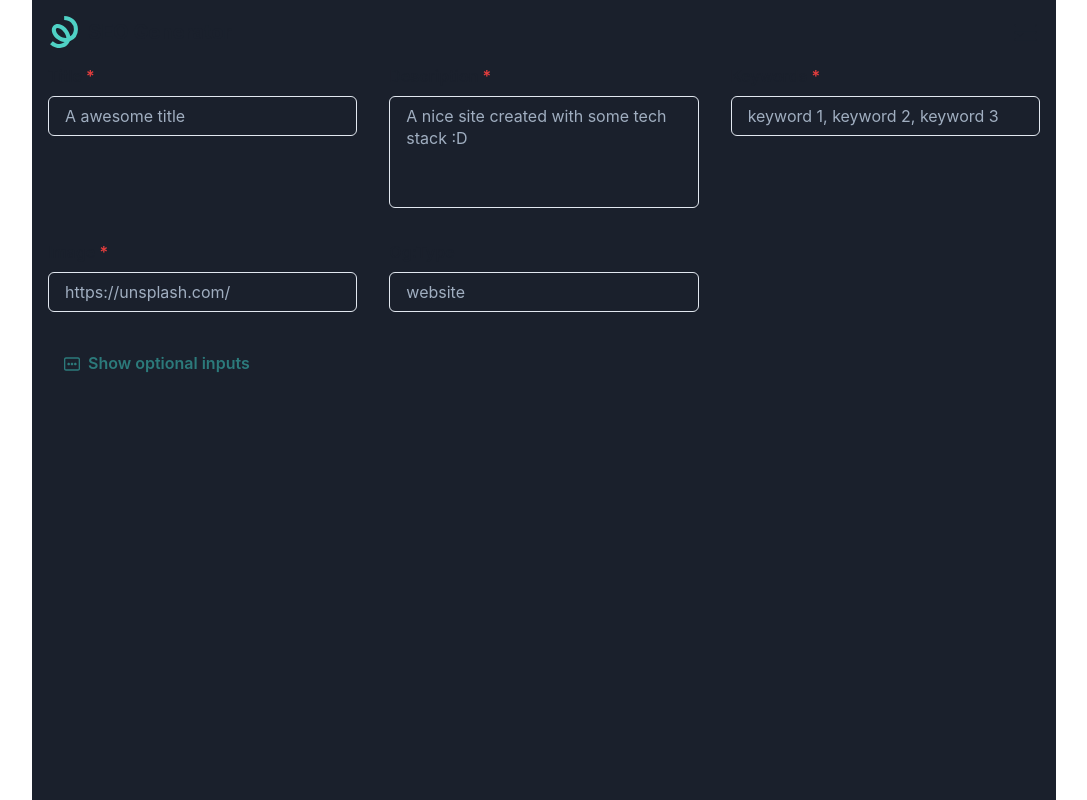
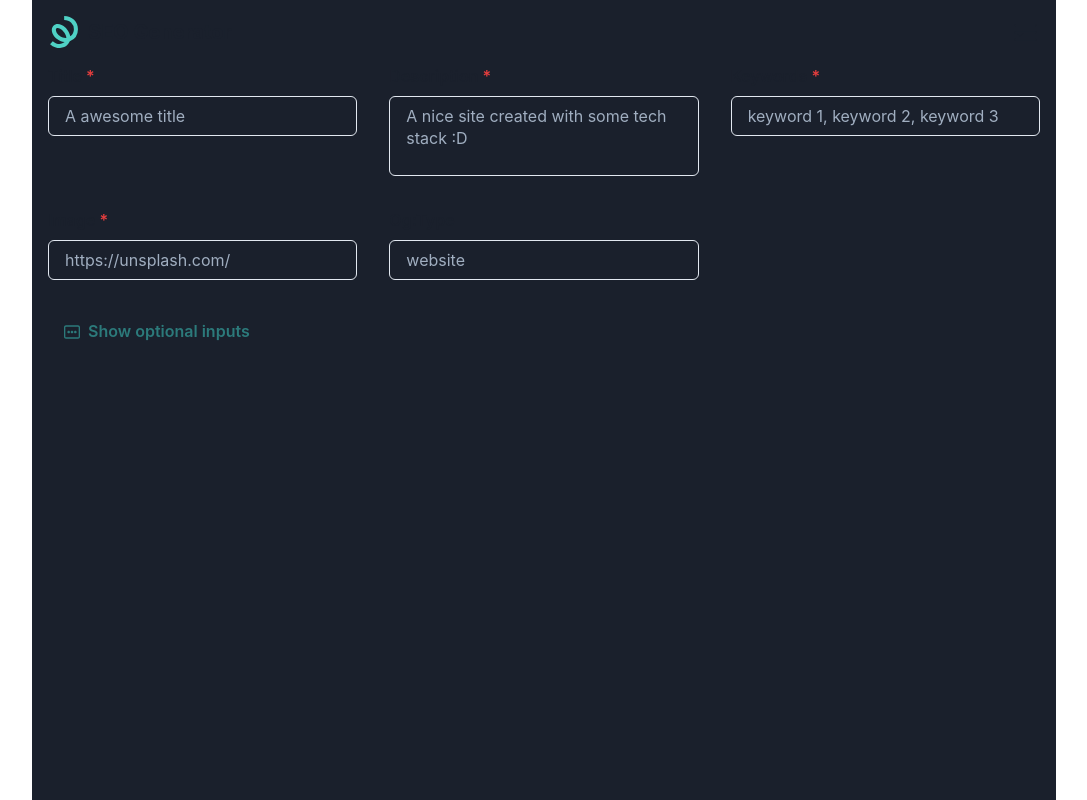
Before and after one commit to mrLuisFer/seo-generator, a Next.js app: page / in a window 1280 px wide. Shown: the whole page, without its empty margins (96-1183 px from the left). Built offline with nearby package versions, Linux system fonts and the light colour scheme.

Commit message:
separate label into a single component

```diff
--- a/components/home/MetaForm/InputForm.js
+++ b/components/home/MetaForm/InputForm.js
@@ -1,7 +1,8 @@
 import { useState } from 'react'
-import { FormControl, Input, FormLabel } from '@chakra-ui/react'
+import { FormControl, Input } from '@chakra-ui/react'
 import { teal } from 'lib/chakraColors'
 import { transitionProperty } from 'lib/transitionProperty'
+import InputLabel from './InputLabel'
 
 export default function InputForm({
   required = false,
@@ -16,21 +17,10 @@ export default function InputForm({
   const [isFocus, setIsFocus] = useState(false)
 
   return (
-    <FormControl
-      _hover={{ color: teal.teal100 }}
-      id={inputId}
-      isRequired={required}
-      marginTop={{ lg: '0rem' }}
-    >
-      <FormLabel
-        color={isFocus ? teal.teal200 : ''}
-        display="inline-block"
-        fontWeight="semibold"
-        htmlFor={inputId}
-        userSelect="none"
-      >
+    <FormControl id={inputId} isRequired={required} marginTop={{ lg: '0rem' }}>
+      <InputLabel inputId={inputId} isFocus={isFocus} key={inputId}>
         {labelValue}
-      </FormLabel>
+      </InputLabel>
       <Input
         {...props}
         _hover={{ borderColor: teal.teal100 }}
--- /dev/null
+++ b/components/home/MetaForm/InputLabel.js
@@ -0,0 +1,18 @@
+import { FormLabel } from '@chakra-ui/react'
+import { teal } from 'lib/chakraColors'
+
+export default function InputLabel({ children, isFocus, inputId, ...props }) {
+  return (
+    <FormLabel
+      _hover={{ color: teal.teal100 }}
+      color={isFocus ? teal.teal200 : ''}
+      display="inline-block"
+      fontWeight="semibold"
+      htmlFor={inputId}
+      userSelect="none"
+      {...props}
+    >
+      {children}
+    </FormLabel>
+  )
+}
--- a/components/home/MetaForm/TextareaForm.js
+++ b/components/home/MetaForm/TextareaForm.js
@@ -1,7 +1,8 @@
 import { useState } from 'react'
-import { Textarea, FormControl, FormLabel } from '@chakra-ui/react'
+import { Textarea, FormControl } from '@chakra-ui/react'
 import { teal } from 'lib/chakraColors'
 import { transitionProperty } from 'lib/transitionProperty'
+import InputLabel from './InputLabel'
 
 export default function TextareaForm({
   placeholder,
@@ -13,15 +14,10 @@ export default function TextareaForm({
   const [isFocus, setIsFocus] = useState(false)
 
   return (
-    <FormControl
-      id={textareaId}
-      isRequired={required}
-      marginTop={{ lg: '0rem' }}
-      _hover={{ color: teal.teal100 }}
-    >
-      <FormLabel htmlFor={textareaId} fontWeight="semibold" color={isFocus ? teal.teal200 : ''}>
+    <FormControl id={textareaId} isRequired={required} marginTop={{ lg: '0rem' }}>
+      <InputLabel inputId={textareaId} isFocus={isFocus} key={textareaId}>
         {labelValue}
-      </FormLabel>
+      </InputLabel>
       <Textarea
         {...props}
         _hover={{ borderColor: teal.teal100 }}
@@ -30,7 +26,8 @@ export default function TextareaForm({
         placeholder={placeholder}
         onFocus={() => setIsFocus(true)}
         onBlur={() => setIsFocus(false)}
-        height={{ base: isFocus ? '7rem' : '5rem', lg: isFocus ? '9rem' : '7rem' }}
+        overflowY="hidden"
+        height={{ base: isFocus ? '6rem' : '4rem', lg: isFocus ? '7rem' : '5rem' }}
         transition={transitionProperty('all')}
       ></Textarea>
     </FormControl>
```
